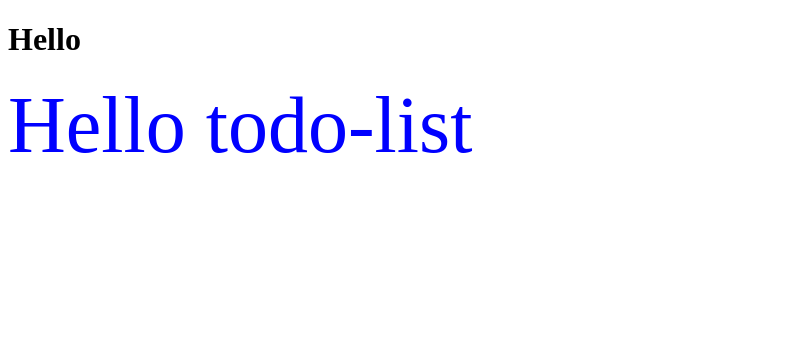
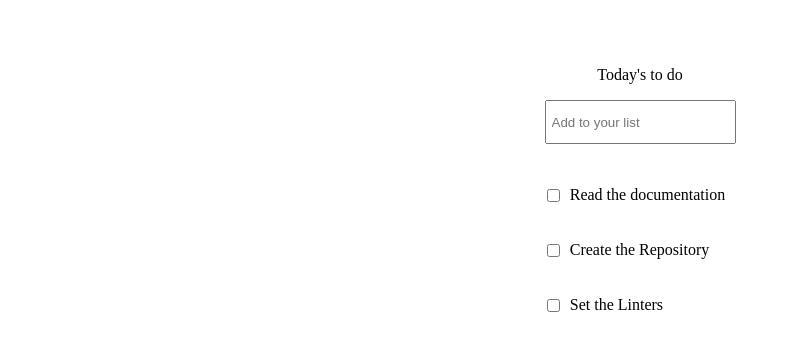
Before and after one commit to AliRezaBmeDu/todo-list, a website built with webpack: page src/index.html in a window 1280 px wide. Shown: the whole page, without its empty margins (0-791 px from the left). Built offline with nearby package versions, Linux system fonts and the light colour scheme.

Commit message:
Create the dynamic todo list. Add functionalities for the newtask. Update the style

```diff
--- a/src/index.html
+++ b/src/index.html
@@ -6,6 +6,11 @@
     <title>ToDo-List</title>
 </head>
 <body>
-    <h1>Hello</h1>
+    <div id="todo">
+        <p>Today's to do</p>
+        <input type="text" id="newtask" placeholder="Add to your list"/>
+        <ul id="list">
+        </ul>
+    </div>
 </body>
 </html>
--- a/src/index.js
+++ b/src/index.js
@@ -1,14 +1,66 @@
 import _ from 'lodash';
 import './style.css';
 
- function component() {
-   const element = document.createElement('div');
+const todoTasks = [
+  {
+    description: "Read the documentation",
+    completed: false,
+    index: 1
+  },
+  {
+    description: "Create the Repository",
+    completed: false,
+    index: 2
+  },
+  {
+    description: "Set the Linters",
+    completed: false,
+    index: 3
+  },
+];
 
-  // Lodash, now imported by this script
-   element.innerHTML = _.join(['Hello', 'todo-list'], ' ');
-   element.classList.add('todo')
+const listDiv = document.getElementById('list');
 
-   return element;
- }
+// Function to add a new task to the todoTasks array and display it on the screen
+const addTask = (description, index) => {
+  const task = {
+    description,
+    completed: false,
+    index
+  };
 
- document.body.appendChild(component());
+  todoTasks.push(task);
+
+  const singleTask = document.createElement('li');
+  singleTask.className = 'single-task';
+  singleTask.id = task.description;
+
+  const checkbox = document.createElement('input');
+  checkbox.type = 'checkbox';
+  checkbox.id = task.index;
+  checkbox.name = task.completed;
+
+  const taskDescription = document.createElement('p');
+  taskDescription.innerText = task.description;
+
+  singleTask.appendChild(checkbox);
+  singleTask.appendChild(taskDescription);
+  listDiv.appendChild(singleTask);
+};
+
+// Display the initial tasks on the screen
+todoTasks.forEach((task) => {
+  addTask(task.description, task.index);
+});
+
+// Add event listener for the 'keydown' event on the input field
+const inputField = document.getElementById('newtask');
+inputField.addEventListener('keydown', (event) => {
+  if (event.key === 'Enter' && inputField.value.trim() !== '') {
+    const newTaskDescription = inputField.value.trim();
+    const newIndex = todoTasks.length + 1;
+
+    addTask(newTaskDescription, newIndex);
+    inputField.value = '';
+  }
+});
--- a/src/style.css
+++ b/src/style.css
@@ -1,4 +1,24 @@
-.todo {
-    color: blue;
-    font-size: 5rem;
-}
+#todo {
+    display: flex;
+    flex-direction: column;
+    align-items: center;
+    text-align: center;
+    margin-top: 50px;
+  }
+
+  input[type="text"] {
+    height: 30px;
+    padding: 5px;
+    margin-bottom: 10px;
+  }
+
+  .single-task {
+    display: flex;
+    align-items: center;
+    margin-bottom: 5px;
+  }
+
+  input[type="checkbox"] {
+    margin-right: 10px;
+    margin-left: -3rem;
+  }
```
Also changed, not shown: dist/index.html, dist/main.js, dist/main.js.LICENSE.txt (deleted), dist/runtime.js (added).
